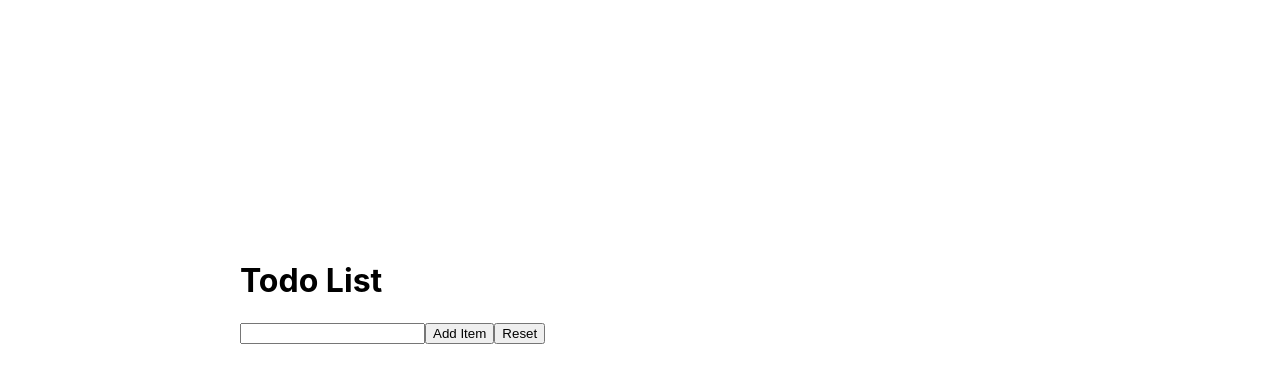
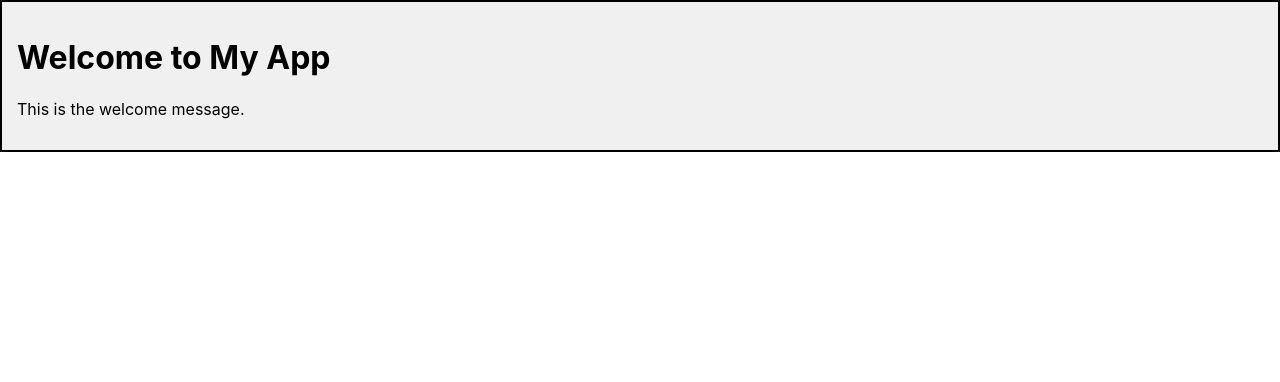
Before and after one commit to Chris1998c/React, a React (Create React App) app: page / in a window 1280 px wide. Shown: the top 382 px of the page. Built offline with nearby package versions, Linux system fonts and the light colour scheme.

Commit message:
exercise60 css

```diff
--- a/src/App.jsx
+++ b/src/App.jsx
@@ -1,7 +1,7 @@
 
 
-import TodoList from "./ToDoList";
-import "./App.css";
+import { Welcome } from "./Welcome";
+
 
 
 
@@ -11,8 +11,8 @@ function App() {
 
 
   return (
-    <div className="App">
-      <TodoList/>
+    <div >
+      <Welcome/>
     </div>
   )
 }
--- a/src/ToDoList.jsx
+++ /dev/null
@@ -1,44 +0,0 @@
-import React, { useState } from 'react';
-
-const TodoList = () => {
-  const [items, setItems] = useState([]);
-  const [newItem, setNewItem] = useState('');
-
-  const addItem = () => {
-    if (newItem) {
-      setItems([...items, newItem]);
-      setNewItem('');
-    }
-  };
-
-  const resetItems = () => {
-    setItems([]); // Clear the items array
-  };
-
-  const removeItem = (index) => {
-    const updatedItems = [...items];
-    updatedItems.splice(index, 1);
-    setItems(updatedItems);
-  };
-
-  return (
-    <div>
-      <h1>Todo List</h1>
-      <ul>
-        {items.map((item, index) => (
-          <li key={index}>
-            {item}
-            <button onClick={() => removeItem(index)}>Remove</button>
-          </li>
-        ))}
-      </ul>
-      <div>
-        <input type="text" value={newItem} onChange={(e) => setNewItem(e.target.value)}/>
-        <button onClick={addItem}>Add Item</button>
-        <button onClick={resetItems}>Reset</button>
-      </div>
-    </div>
-  );
-};
-
-export default TodoList;
--- /dev/null
+++ b/src/Welcome.jsx
@@ -0,0 +1,10 @@
+import React from "react";
+
+export function Welcome() {
+    return (
+        <div className="welcome">
+            <h1>Welcome to My App</h1>
+            <p>This is the welcome message.</p>
+        </div>
+    )
+}
--- a/src/index.css
+++ b/src/index.css
@@ -11,3 +11,9 @@ code {
   font-family: source-code-pro, Menlo, Monaco, Consolas, 'Courier New',
     monospace;
 }
+
+.welcome {
+  background-color: #f0f0f0;
+  border: 2px solid black;
+  padding: 15px;
+}
```
